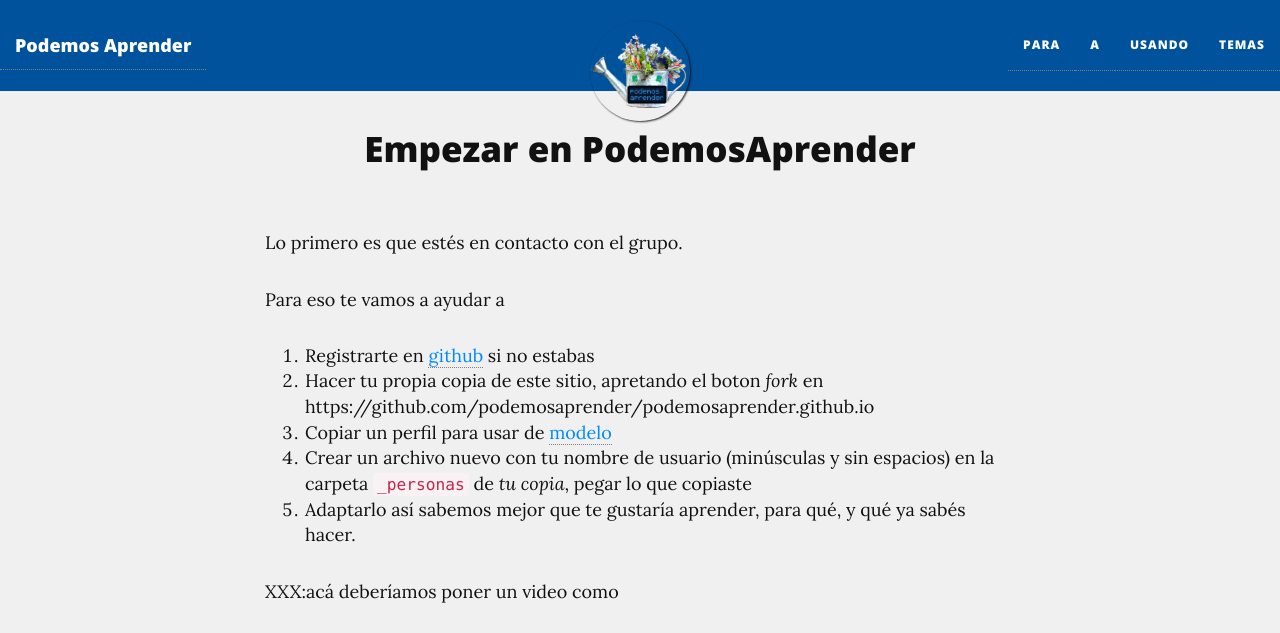
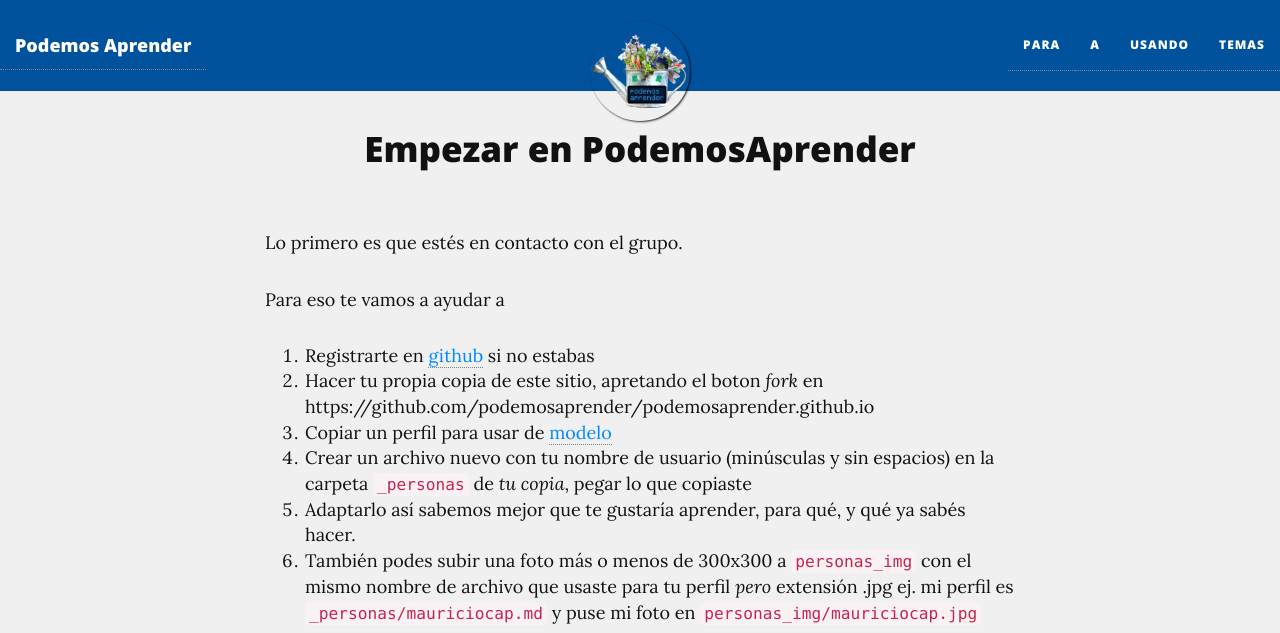
Before and after one commit to podemosaprender/podemosaprender.github.io, a Jekyll site: the page built from _contenidos/10participar/00empezar_contacto_y_repo.md, in a window 1280 px wide and 1392 px high. Shown: the top 633 px of the window. Built offline with Jekyll 4.4.1, drawn with Linux system fonts in a browser that asks for light colours; nearby versions of some CDN libraries; grey boxes are pictures that could not be loaded.

Commit message:
FIX: como agregar la foto

````diff
--- a/_contenidos/10participar/00empezar_contacto_y_repo.md
+++ b/_contenidos/10participar/00empezar_contacto_y_repo.md
@@ -12,6 +12,8 @@ Para eso te vamos a ayudar a
 3. Copiar un perfil para usar de [modelo](https://raw.githubusercontent.com/podemosaprender/podemosaprender.github.io/master/_personas/mauriciocap.md)
 4. Crear un archivo nuevo con tu nombre de usuario (minúsculas y sin espacios) en la carpeta ```_personas``` de _tu copia_, pegar lo que copiaste
 5. Adaptarlo así sabemos mejor que te gustaría aprender, para qué, y qué ya sabés hacer.
+6. También podes subir una foto más o menos de 300x300 a `personas_img` con el mismo nombre de archivo que usaste para tu perfil _pero_ extensión .jpg
+   ej. mi perfil es `_personas/mauriciocap.md` y puse mi foto en `personas_img/mauriciocap.jpg`
 
 XXX:acá deberíamos poner un video como
 
````
